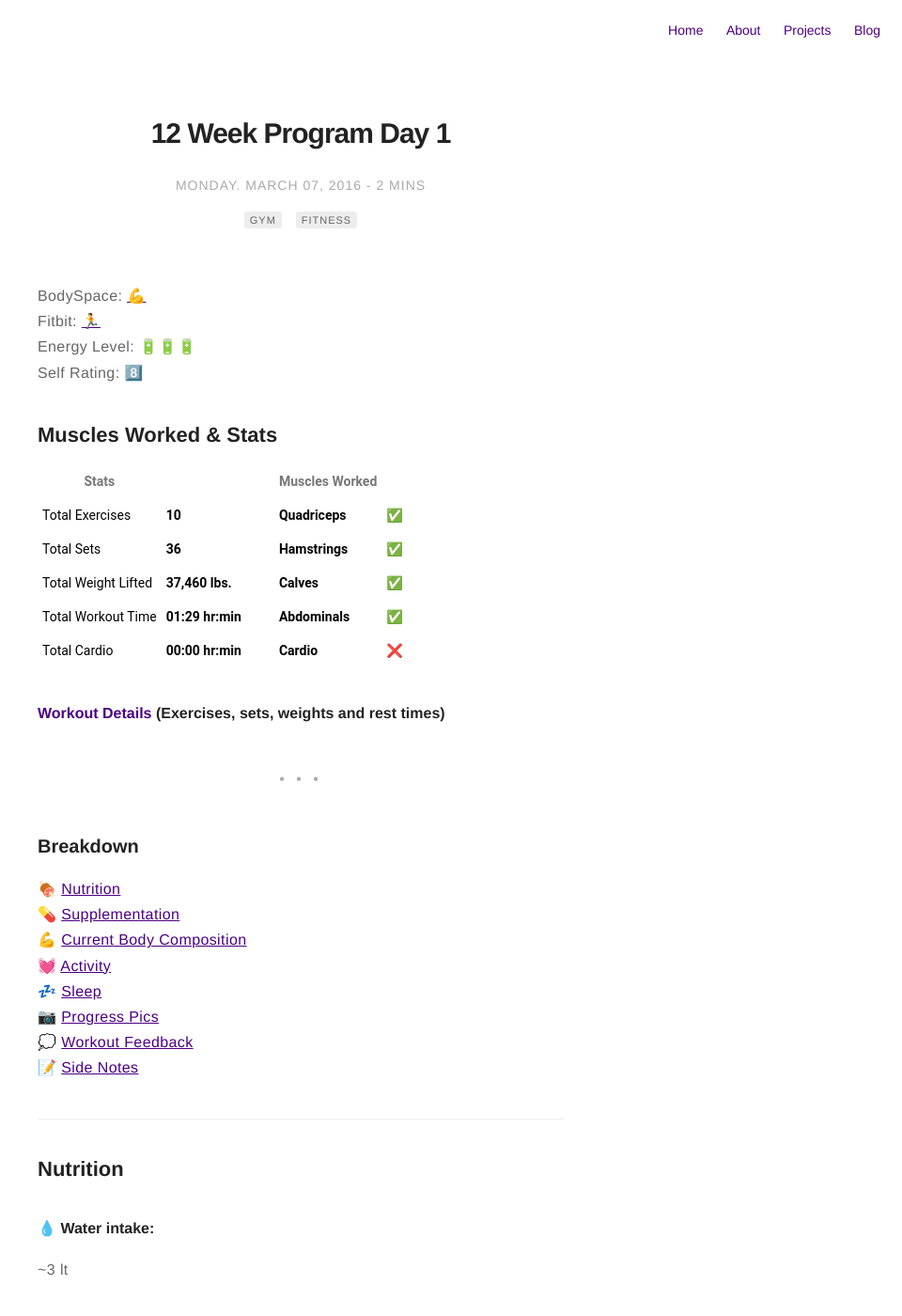
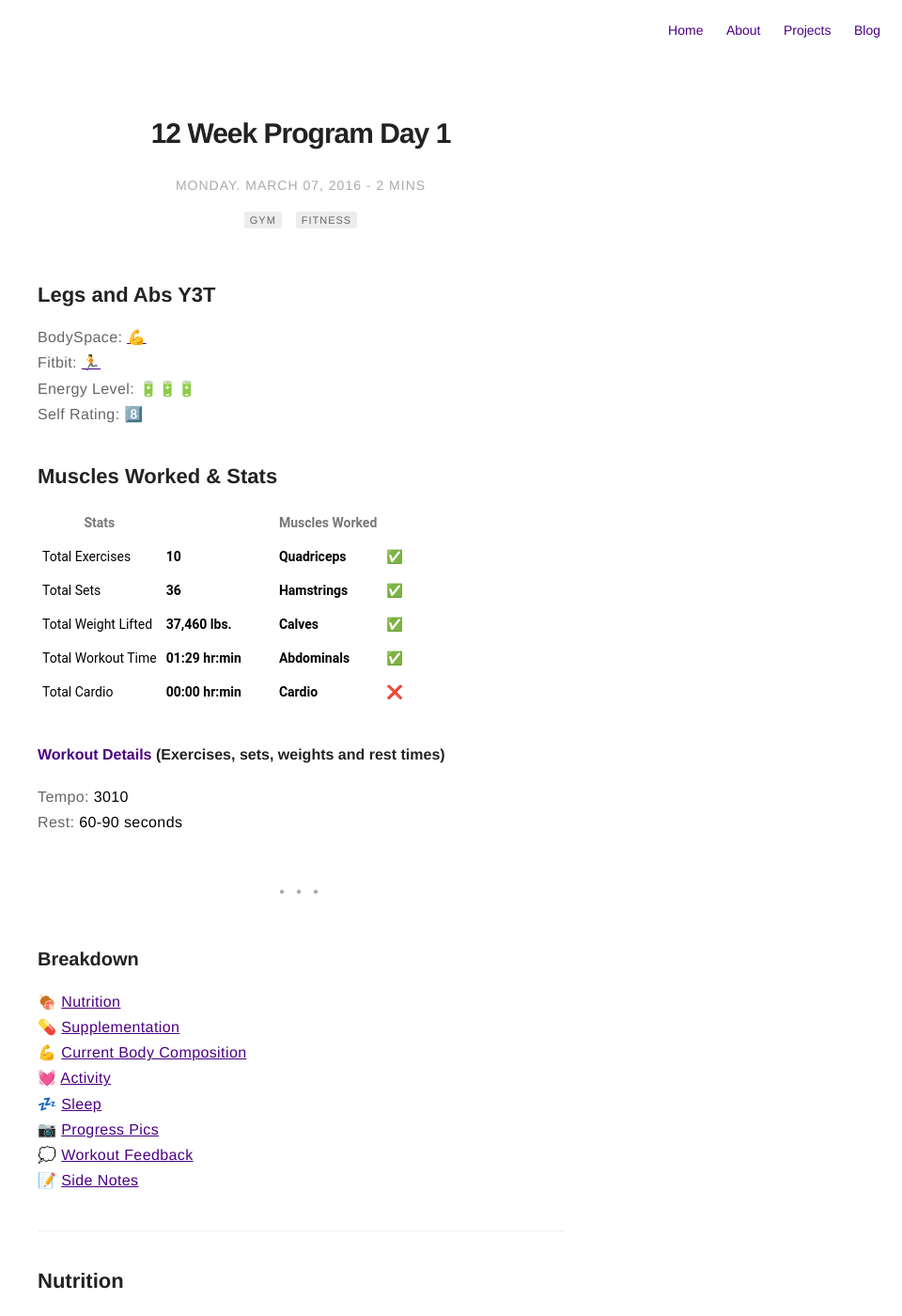
Before and after one commit to brenodamata/old_page, a Jekyll site: the page built from _posts/2015-02-07-12-week-program-day-1.markdown, in a window 1280 px wide and 1400 px high. Shown: the whole window at 94% size, without its empty margins (320-1280 px from the left). Built offline with Jekyll 4.4.1, drawn with Linux system fonts in a browser that asks for light colours; emoji names are drawn with the system emoji font.

Commit message:
Update day1 with new components from template

```diff
--- a/_posts/2015-02-07-12-week-program-day-1.markdown
+++ b/_posts/2015-02-07-12-week-program-day-1.markdown
@@ -9,6 +9,8 @@ blog: true
 draft: false
 star: false
 ---
+## Legs and Abs Y3T
+
 BodySpace: [:muscle:](http://bodyspace.bodybuilding.com/brenodamata/) <br>
 Fitbit: [:running:](https://www.fitbit.com/user/3WJZ2S) <br>
 Energy Level: :battery::battery::battery: <br>
@@ -82,6 +84,9 @@ Self Rating: :eight: <br>
 
 
 #### [Workout Details](http://bodyspace.bodybuilding.com/workouts/viewworkoutlog/brenodamata/56de13ad0cf254b2d6541cd2) (Exercises, sets, weights and rest times)
+Tempo: **3010** <br>
+Rest: **60-90 seconds**
+
 
 <div class="breaker"></div>
 
```
Also changed, not shown: 2 other files.
